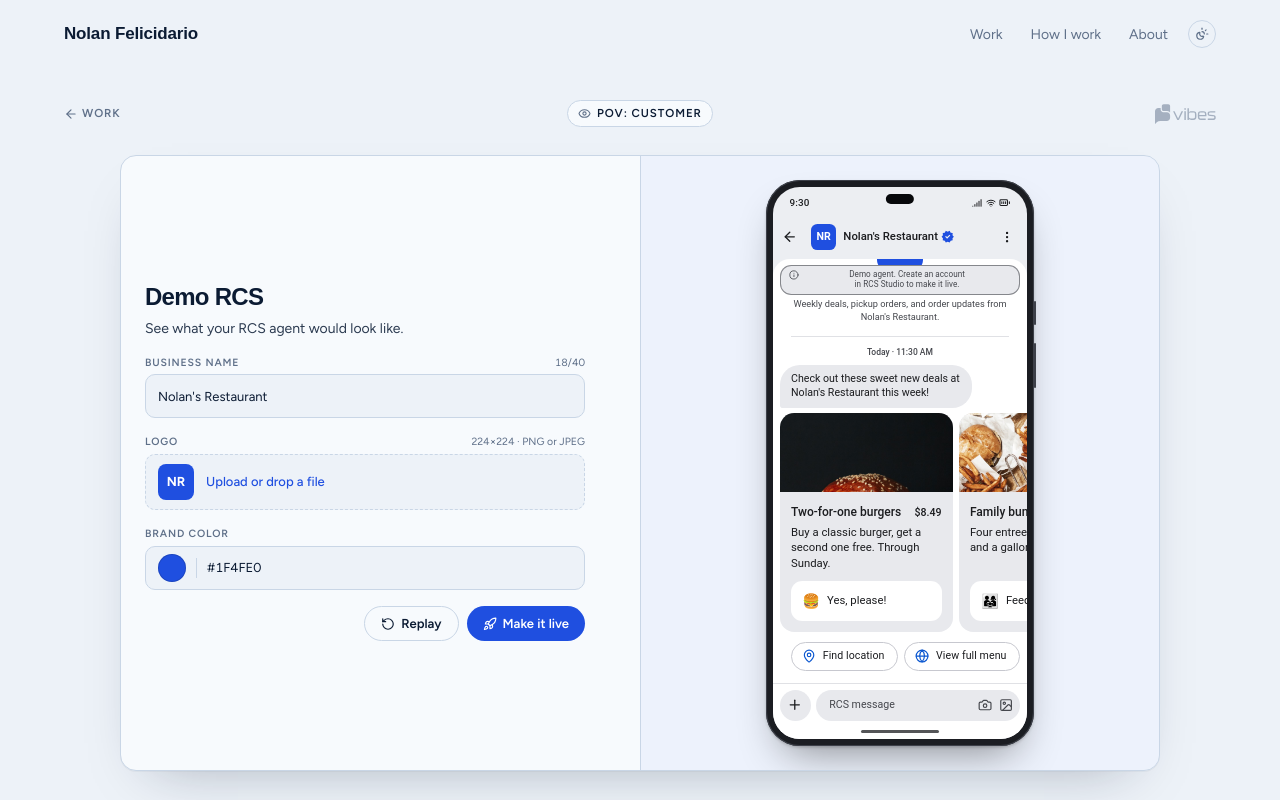
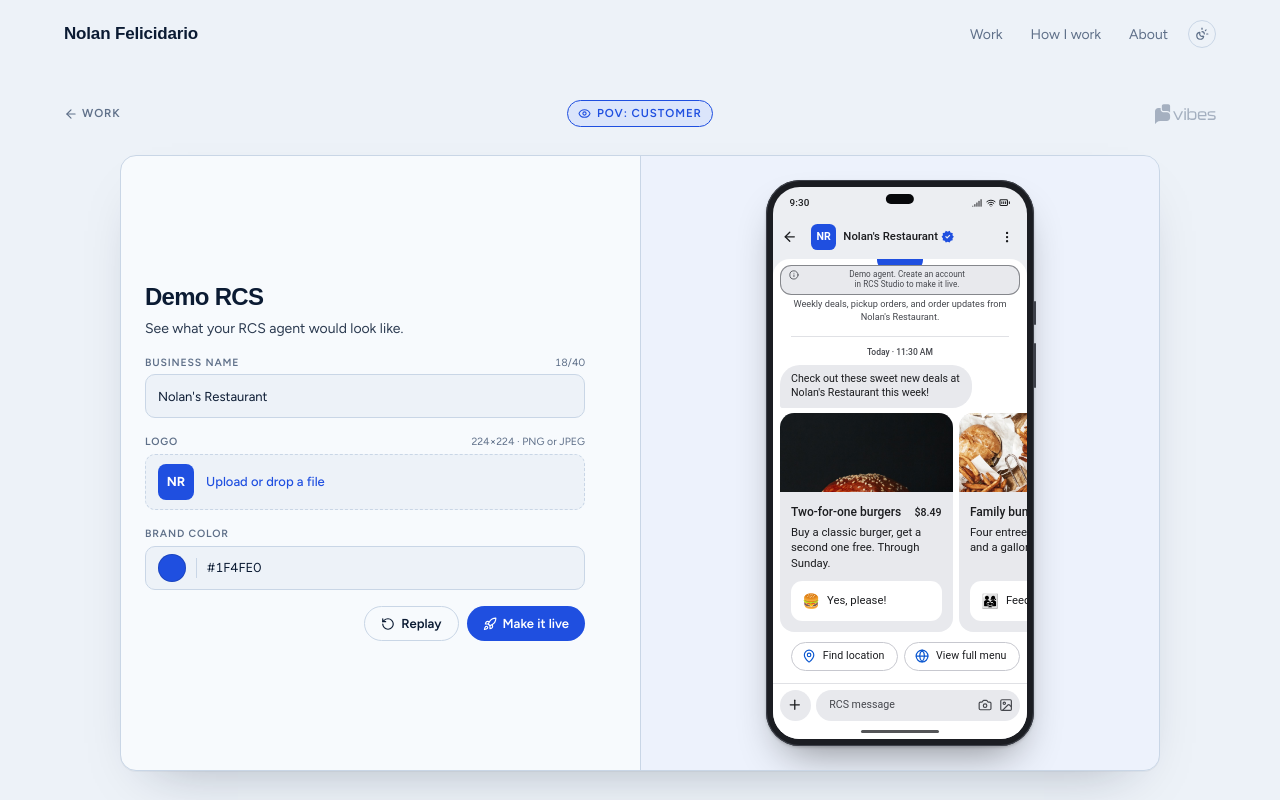
Before and after one commit to nfelicidario/nfelicidario.github.io, a Next.js app: page /work/rcs-studio in a window 1280 px wide. Shown: the top 800 px of the page. Built offline with nearby package versions, Linux system fonts and the light colour scheme; a web font is replaced by a local one.

Commit message:
POV badge in portfolio blue with a prototype-driven phase and slow pulse
Co-Authored-By: Claude Fable 5.1 <noreply@anthropic.com>

```diff
--- a/src/app/globals.css
+++ b/src/app/globals.css
@@ -141,3 +141,8 @@ button:not(:disabled), [role="button"]:not([aria-disabled="true"]) { cursor: poi
   background: var(--surface); border: 2px solid var(--accent);
 }
 .tl-dot[data-filled="true"] { background: var(--accent); }
+
+/* ---------- POV badge phase pulse ---------- */
+@keyframes pov-pulse { 0%, 100% { opacity: 1; } 50% { opacity: 0.45; } }
+.pov-pulse { animation: pov-pulse 2.4s ease-in-out infinite; }
+@media (prefers-reduced-motion: reduce) { .pov-pulse { animation: none; } }
--- a/src/components/case/CaseLayout.tsx
+++ b/src/components/case/CaseLayout.tsx
@@ -1,6 +1,7 @@
 import Link from "next/link";
 import type { ReactNode } from "react";
-import { ArrowLeft, ArrowRight, CalendarRange, Eye, Layers, UserRound, Users, type LucideIcon } from "lucide-react";
+import { ArrowLeft, ArrowRight, CalendarRange, Layers, UserRound, Users, type LucideIcon } from "lucide-react";
+import { PovBadge } from "./PovBadge";
 
 const META_ICONS: Record<string, LucideIcon> = {
   role: UserRound,
@@ -50,12 +51,7 @@ export function CaseHero({
             Work
           </Link>
           <div className="justify-self-center">
-            {pov && (
-              <span className="label inline-flex items-center gap-1.5 rounded-full border border-rule bg-surface px-2.5 py-1 text-ink">
-                <Eye size={13} aria-hidden="true" className="text-muted" />
-                POV: {pov}
-              </span>
-            )}
+            {pov && <PovBadge label={pov} />}
           </div>
           <div className="justify-self-end">
             {brand ? (
--- /dev/null
+++ b/src/components/case/PovBadge.tsx
@@ -0,0 +1,28 @@
+"use client";
+
+import { Eye } from "lucide-react";
+import { usePov } from "./povStore";
+
+/** The point-of-view badge. Static by default; a prototype can override it through povStore. */
+export function PovBadge({ label }: { label: string }) {
+  const live = usePov();
+  const text = live?.label ?? label;
+  const phase = live?.phase;
+  const tone = live?.tone ?? "accent";
+  const cls =
+    tone === "muted"
+      ? "border-rule bg-raised text-muted"
+      : "border-accent bg-accent-soft text-accent";
+  return (
+    <span className={`label inline-flex items-center gap-1.5 rounded-full border px-2.5 py-1 transition-colors duration-500 ${cls}`}>
+      <Eye size={13} aria-hidden="true" />
+      <span>POV: {text}</span>
+      {phase && (
+        <>
+          <span aria-hidden="true">·</span>
+          <span className="pov-pulse font-bold">{phase}</span>
+        </>
+      )}
+    </span>
+  );
+}
--- /dev/null
+++ b/src/components/case/povStore.ts
@@ -0,0 +1,36 @@
+"use client";
+
+import { useSyncExternalStore } from "react";
+
+/**
+ * A tiny shared store so a prototype can change the case page's POV badge as it moves
+ * through phases (e.g. "Operations · Before" → "Operations · After"). The badge reads it;
+ * prototypes write it with `setPov` and clear it on unmount.
+ */
+export type PovState = {
+  /** the fixed part, e.g. "Customer" or "Operations" */
+  label: string;
+  /** the changing part, e.g. "Before" or "After"; shown bold with a slow pulse */
+  phase?: string;
+  /** "muted" renders gray (the before state), "accent" renders portfolio blue */
+  tone?: "muted" | "accent";
+};
+
+let state: PovState | null = null;
+const listeners = new Set<() => void>();
+
+export function setPov(next: PovState | null) {
+  state = next;
+  listeners.forEach((l) => l());
+}
+
+export function usePov(): PovState | null {
+  return useSyncExternalStore(
+    (l) => {
+      listeners.add(l);
+      return () => listeners.delete(l);
+    },
+    () => state,
+    () => null,
+  );
+}
```
